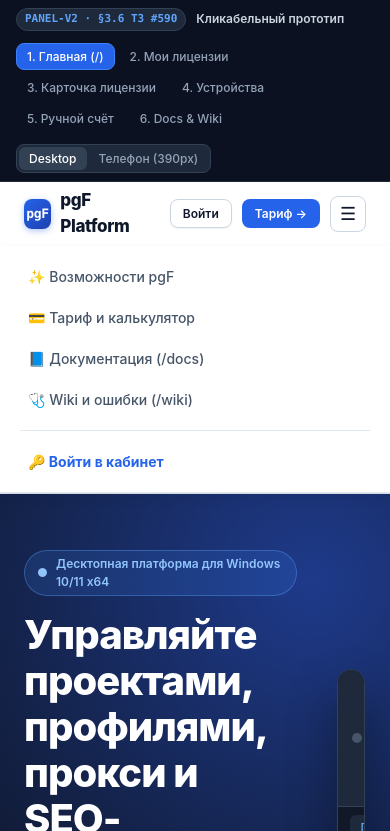
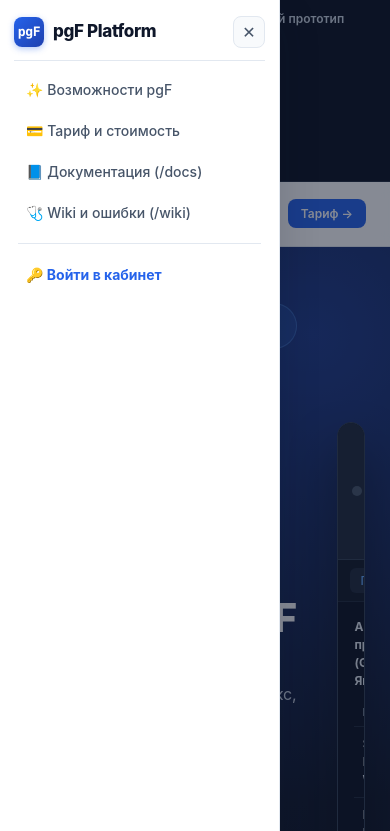
Before and after one commit to razumkovDm/pgf-panel-v2-prototype, a plain HTML site: page prototype.html in a window 390 px wide. Both pictures are taken after a click on the button "Меню". Shown: the top 831 px of the page. Drawn offline with Linux system fonts and the light colour scheme.

Commit message:
Replace mobile subnav with slide-out left side drawer

```diff
--- a/prototype.html
+++ b/prototype.html
@@ -382,6 +382,8 @@
       gap: 10px;
     }
     .mobile-mode .pub-nav { display: none; }
+    .mobile-mode .hide-sm { display: none; }
+    .mobile-mode .app-frame { transform: translateZ(0); overflow: hidden; }
     .burger-btn {
       display: none;
       align-items: center;
@@ -397,20 +399,68 @@
       flex-shrink: 0;
     }
     .mobile-mode .burger-btn { display: inline-flex; }
-    .mobile-drawer {
-      display: none;
+
+    /* Slide-out Side Drawer for Mobile */
+    .side-drawer-backdrop {
+      position: fixed;
+      inset: 0;
+      background: rgba(15, 23, 42, 0.5);
+      opacity: 0;
+      pointer-events: none;
+      transition: opacity 0.22s ease;
+      z-index: 1500;
+    }
+    .side-drawer-backdrop.open {
+      opacity: 1;
+      pointer-events: auto;
+    }
+    .side-drawer {
+      position: fixed;
+      top: 0;
+      left: 0;
+      bottom: 0;
+      width: 280px;
+      max-width: 82vw;
       background: var(--surface);
+      border-right: 1px solid var(--border);
+      box-shadow: var(--shadow-lg);
+      transform: translateX(-100%);
+      transition: transform 0.25s cubic-bezier(0.22, 1, 0.36, 1);
+      z-index: 1501;
+      display: flex;
+      flex-direction: column;
+      padding: 16px 14px;
+      overflow-y: auto;
+    }
+    .side-drawer.open {
+      transform: translateX(0);
+    }
+    .side-drawer-head {
+      display: flex;
+      align-items: center;
+      justify-content: space-between;
+      padding-bottom: 12px;
+      margin-bottom: 10px;
       border-bottom: 1px solid var(--border);
-      padding: 12px 16px;
-      flex-direction: column;
-      gap: 4px;
-      box-shadow: var(--shadow);
-    }
-    .mobile-drawer.open { display: flex; }
-    .mobile-drawer .nav-item {
+    }
+    .side-drawer-close {
+      background: var(--surface-muted);
+      border: 1px solid var(--border);
+      border-radius: 8px;
+      width: 32px;
+      height: 32px;
+      font-size: 16px;
+      cursor: pointer;
+      color: var(--text-secondary);
+      display: inline-flex;
+      align-items: center;
+      justify-content: center;
+    }
+    .side-drawer .nav-item {
       padding: 10px 12px;
       font-size: 14px;
     }
+
     @media (max-width: 768px) {
       .pub-nav { display: none; }
       .burger-btn { display: inline-flex; }
@@ -420,8 +470,6 @@
       .hide-sm { display: none; }
       .cab-layout { grid-template-columns: 1fr; }
       .cab-main { padding: 16px; }
-      .mobile-subnav { display: flex; gap: 6px; overflow-x: auto; padding: 10px 14px; background: var(--surface); border-bottom: 1px solid var(--border); }
-      .mobile-subnav .chip { white-space: nowrap; flex-shrink: 0; }
       .hero-grid { grid-template-columns: 1fr; gap: 24px; }
       .cards-3 { grid-template-columns: 1fr; }
       .pricing-box { grid-template-columns: 1fr; }
@@ -1042,15 +1090,31 @@
   <div class="stage desktop-mode" id="stage">
     <div class="app-frame" id="appFrame">
 
+      <!-- Slide-out Mobile Side Drawer -->
+      <div class="side-drawer-backdrop" id="sideDrawerBackdrop" onclick="closeMobileMenus()"></div>
+      <aside class="side-drawer" id="sideDrawer" aria-label="Мобильное меню">
+        <div class="side-drawer-head">
+          <div class="logo-mark" onclick="closeMobileMenus();goScreen('s1')">
+            <span class="logo-icon">pgF</span>
+            <span id="sideDrawerTitle">pgF Меню</span>
+          </div>
+          <button class="side-drawer-close" aria-label="Закрыть меню" onclick="closeMobileMenus()">✕</button>
+        </div>
+        <div id="sideDrawerBody" style="display:flex;flex-direction:column;gap:4px;"></div>
+      </aside>
+
       <!-- =====================================================================
            ЭКРАН 1: ПУБЛИЧНАЯ ГЛАВНАЯ ДО ВХОДА (/)
            ===================================================================== -->
       <section class="screen active" id="s1">
         <header class="pub-header">
           <div class="container pub-header-inner">
-            <div class="logo-mark" onclick="goScreen('s1')">
-              <span class="logo-icon">pgF</span>
-              <span>pgF Platform</span>
+            <div style="display:flex;align-items:center;gap:10px;">
+              <button class="burger-btn" aria-label="Меню" onclick="toggleMobileMenu('public')">☰</button>
+              <div class="logo-mark" onclick="goScreen('s1')">
+                <span class="logo-icon">pgF</span>
+                <span>pgF Platform</span>
+              </div>
             </div>
             <nav class="pub-nav">
               <button onclick="scrollToEl('s1-audience')">Возможности</button>
@@ -1061,16 +1125,7 @@
             <div class="pub-actions">
               <button class="btn btn-secondary btn-sm" onclick="goScreen('s2')">Войти</button>
               <button class="btn btn-primary btn-sm" onclick="scrollToEl('s1-pricing')">Тариф →</button>
-              <button class="burger-btn" aria-label="Меню" onclick="toggleMobileMenu('s1PubMenu')">☰</button>
             </div>
-          </div>
-          <div class="mobile-drawer" id="s1PubMenu">
-            <button class="nav-item" onclick="closeMobileMenus();scrollToEl('s1-audience')">✨ Возможности pgF</button>
-            <button class="nav-item" onclick="closeMobileMenus();scrollToEl('s1-pricing')">💳 Тариф и калькулятор</button>
-            <button class="nav-item" onclick="closeMobileMenus();goScreen('s6', {tab:'docs'})">📘 Документация (/docs)</button>
-            <button class="nav-item" onclick="closeMobileMenus();goScreen('s6', {tab:'wiki'})">🩺 Wiki и ошибки (/wiki)</button>
-            <div class="nav-divider"></div>
-            <button class="nav-item" style="color:var(--primary);font-weight:700;" onclick="closeMobileMenus();goScreen('s2')">🔑 Войти в кабинет</button>
           </div>
         </header>
 
@@ -1230,7 +1285,7 @@
       <div id="cabinetShell" style="display:none;">
         <header class="cab-topbar">
           <div style="display:flex;align-items:center;gap:10px;">
-            <button class="burger-btn" aria-label="Меню кабинета" onclick="toggleMobileMenu('cabMobileMenu')">☰</button>
+            <button class="burger-btn" aria-label="Меню кабинета" onclick="toggleMobileMenu('cabinet')">☰</button>
             <div class="logo-mark" onclick="goScreen('s1')">
               <span class="logo-icon">pgF</span>
               <span>Кабинет</span>
@@ -1251,32 +1306,6 @@
           </div>
         </header>
 
-        <div class="mobile-drawer" id="cabMobileMenu">
-          <div style="display:flex;justify-content:space-between;align-items:center;padding:4px 12px 8px;font-size:12px;color:var(--text-muted);border-bottom:1px solid var(--border);margin-bottom:4px;">
-            <span>alex.k@example.com</span>
-            <span>Баланс: <strong style="color:var(--text);">6 000 ₽</strong></span>
-          </div>
-          <button class="nav-item" onclick="closeMobileMenus();goScreen('s2')">🏠 Главная кабинета</button>
-          <button class="nav-item" onclick="closeMobileMenus();goScreen('s2')">🔑 Мои лицензии</button>
-          <button class="nav-item" onclick="closeMobileMenus();goScreen('s5')">💳 Баланс и счета</button>
-          <button class="nav-item" onclick="closeMobileMenus();showToast('Реферальная программа: 10% бонусами')">🎁 Рефералы</button>
-          <button class="nav-item" onclick="closeMobileMenus();showToast('Раздел тикетов поддержки (/app/support)')">💬 Поддержка</button>
-          <button class="nav-item" onclick="closeMobileMenus();showToast('Актуальная версия pgF 0.1.0 для Windows x64')">⬇️ Скачать pgF</button>
-          <button class="nav-item" onclick="closeMobileMenus();showToast('Настройки аккаунта и 2FA в Telegram')">⚙️ Настройки</button>
-          <div class="nav-divider"></div>
-          <button class="nav-item" onclick="closeMobileMenus();goScreen('s6',{tab:'docs'})">📘 Документация</button>
-          <button class="nav-item" onclick="closeMobileMenus();goScreen('s6',{tab:'wiki'})">🩺 Wiki и ошибки</button>
-        </div>
-
-        <!-- Mobile subnav -->
-        <div class="mobile-subnav">
-          <button class="chip" id="mnav-s2" onclick="goScreen('s2')">Мои лицензии</button>
-          <button class="chip" id="mnav-s3" onclick="goScreen('s3')">Карточка</button>
-          <button class="chip" id="mnav-s4" onclick="goScreen('s4')">Устройства</button>
-          <button class="chip" id="mnav-s5" onclick="goScreen('s5')">Счёт (6 000 ₽)</button>
-          <button class="chip" onclick="goScreen('s6')">Docs / Wiki</button>
-        </div>
-
         <div class="cab-layout">
           <aside class="cab-sidebar">
             <button class="nav-item" onclick="goScreen('s2')">🏠 Главная кабинета</button>
@@ -1558,9 +1587,12 @@
       <section class="screen" id="s6">
         <header class="pub-header">
           <div class="container pub-header-inner">
-            <div class="logo-mark" onclick="goScreen('s1')">
-              <span class="logo-icon">pgF</span>
-              <span>pgF Помощь</span>
+            <div style="display:flex;align-items:center;gap:10px;">
+              <button class="burger-btn" aria-label="Меню" onclick="toggleMobileMenu('help')">☰</button>
+              <div class="logo-mark" onclick="goScreen('s1')">
+                <span class="logo-icon">pgF</span>
+                <span>pgF Помощь</span>
+              </div>
             </div>
             <nav class="pub-nav">
               <button onclick="goScreen('s1')">Главная</button>
@@ -1570,14 +1602,7 @@
             </nav>
             <div class="pub-actions">
               <button class="btn btn-primary btn-sm" onclick="goScreen('s2')">В кабинет</button>
-              <button class="burger-btn" aria-label="Меню" onclick="toggleMobileMenu('s6PubMenu')">☰</button>
             </div>
-          </div>
-          <div class="mobile-drawer" id="s6PubMenu">
-            <button class="nav-item" onclick="closeMobileMenus();goScreen('s1')">🏠 Главная</button>
-            <button class="nav-item" onclick="closeMobileMenus();goScreen('s1', {scroll:'s1-pricing'})">💳 Тариф</button>
-            <button class="nav-item" onclick="closeMobileMenus();selectHelpArticle('activation')">📘 Документация</button>
-            <button class="nav-item" onclick="closeMobileMenus();selectHelpArticle('node-limit')">🩺 Wiki и ошибки</button>
           </div>
         </header>
 
@@ -1867,14 +1892,67 @@
 
     // ================= NAVIGATION & VIEWPORT =================
     function closeMobileMenus() {
-      document.querySelectorAll('.mobile-drawer').forEach(d => d.classList.remove('open'));
-    }
-
-    function toggleMobileMenu(id) {
-      const el = document.getElementById(id);
-      const isOpen = el.classList.contains('open');
-      closeMobileMenus();
-      if (!isOpen) el.classList.add('open');
+      document.getElementById('sideDrawer').classList.remove('open');
+      document.getElementById('sideDrawerBackdrop').classList.remove('open');
+    }
+
+    function toggleMobileMenu(mode) {
+      const drawer = document.getElementById('sideDrawer');
+      const backdrop = document.getElementById('sideDrawerBackdrop');
+      if (drawer.classList.contains('open')) {
+        closeMobileMenus();
+        return;
+      }
+
+      const title = document.getElementById('sideDrawerTitle');
+      const body = document.getElementById('sideDrawerBody');
+
+      if (mode === 'cabinet') {
+        title.textContent = 'pgF Кабинет';
+        const isLic = ['s2', 's3', 's4'].includes(state.currentScreen);
+        const isBill = state.currentScreen === 's5';
+        body.innerHTML = `
+          <div style="background:var(--surface-muted);border:1px solid var(--border);border-radius:8px;padding:10px 12px;margin-bottom:8px;font-size:12px;">
+            <div style="font-weight:700;color:var(--text);">alex.k@example.com</div>
+            <div style="color:var(--text-secondary);margin-top:2px;">Баланс: <strong>6 000 ₽</strong> (Осн: 4 000 · Бон: 2 000)</div>
+          </div>
+          <button class="nav-item" onclick="closeMobileMenus();goScreen('s2')">🏠 Главная кабинета</button>
+          <button class="nav-item ${isLic ? 'active' : ''}" onclick="closeMobileMenus();goScreen('s2')">🔑 Мои лицензии</button>
+          <button class="nav-item ${isBill ? 'active' : ''}" onclick="closeMobileMenus();goScreen('s5')">💳 Баланс и счета</button>
+          <button class="nav-item" onclick="closeMobileMenus();showToast('Реферальная программа: 10% бонусами')">🎁 Рефералы</button>
+          <button class="nav-item" onclick="closeMobileMenus();showToast('Раздел тикетов поддержки (/app/support)')">💬 Поддержка</button>
+          <button class="nav-item" onclick="closeMobileMenus();showToast('Актуальная версия pgF 0.1.0 для Windows x64')">⬇️ Скачать pgF</button>
+          <button class="nav-item" onclick="closeMobileMenus();showToast('Настройки аккаунта и 2FA в Telegram')">⚙️ Настройки</button>
+          <div class="nav-divider"></div>
+          <button class="nav-item" onclick="closeMobileMenus();goScreen('s6',{tab:'docs'})">📘 Документация</button>
+          <button class="nav-item" onclick="closeMobileMenus();goScreen('s6',{tab:'wiki'})">🩺 Wiki и ошибки</button>
+          <div class="nav-divider"></div>
+          <button class="nav-item" style="color:var(--danger);" onclick="closeMobileMenus();goScreen('s1')">🚪 Выйти</button>
+        `;
+      } else if (mode === 'help') {
+        title.textContent = 'pgF Помощь';
+        body.innerHTML = `
+          <button class="nav-item" onclick="closeMobileMenus();goScreen('s1')">🏠 Главная</button>
+          <button class="nav-item" onclick="closeMobileMenus();goScreen('s1',{scroll:'s1-pricing'})">💳 Тариф и калькулятор</button>
+          <button class="nav-item active" onclick="closeMobileMenus();selectHelpArticle('activation')">📘 Документация (/docs)</button>
+          <button class="nav-item" onclick="closeMobileMenus();selectHelpArticle('node-limit')">🩺 Wiki и ошибки (/wiki)</button>
+          <div class="nav-divider"></div>
+          <button class="nav-item" style="color:var(--primary);font-weight:700;" onclick="closeMobileMenus();goScreen('s2')">🔑 В кабинет</button>
+        `;
+      } else {
+        title.textContent = 'pgF Platform';
+        body.innerHTML = `
+          <button class="nav-item" onclick="closeMobileMenus();scrollToEl('s1-audience')">✨ Возможности pgF</button>
+          <button class="nav-item" onclick="closeMobileMenus();scrollToEl('s1-pricing')">💳 Тариф и стоимость</button>
+          <button class="nav-item" onclick="closeMobileMenus();goScreen('s6',{tab:'docs'})">📘 Документация (/docs)</button>
+          <button class="nav-item" onclick="closeMobileMenus();goScreen('s6',{tab:'wiki'})">🩺 Wiki и ошибки (/wiki)</button>
+          <div class="nav-divider"></div>
+          <button class="nav-item" style="color:var(--primary);font-weight:700;" onclick="closeMobileMenus();goScreen('s2')">🔑 Войти в кабинет</button>
+        `;
+      }
+
+      drawer.classList.add('open');
+      backdrop.classList.add('open');
     }
 
     function goScreen(screenId, opts = {}) {
```
Also changed, not shown: index.html (+146 -68 lines).
